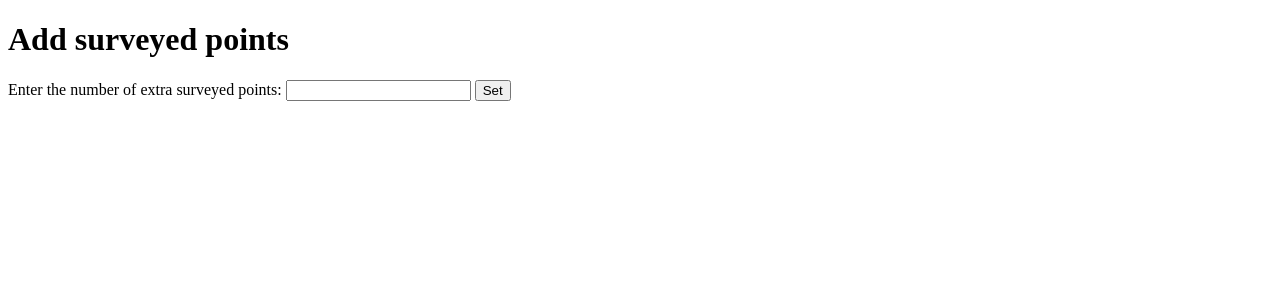
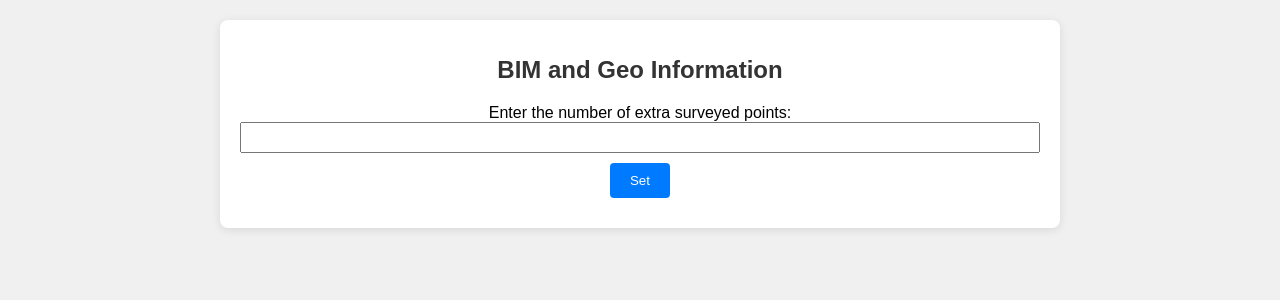
Before and after one commit to tudelft3d/ifcgref, a Flask app: template templates/survey.html in a window 1280 px wide. Shown: the top 300 px of the page. Run offline with Flask 3, Linux system fonts and the light colour scheme; the template is opened without the code that fills it, so the values that code supplies are empty.

Commit message:
new survey ui

```diff
--- a/templates/survey.html
+++ b/templates/survey.html
@@ -1,39 +1,130 @@
 <!DOCTYPE html>
-<html>
+<html lang="en">
 <head>
-    <title>surveyed points</title>
+    <meta charset="UTF-8">
+    <meta name="viewport" content="width=device-width, initial-scale=1.0">
+    <title>Surveyed Points</title>
+    <style>
+        body {
+            font-family: Arial, sans-serif;
+            display: flex;
+            justify-content: center;
+            background-color: #f0f0f0;
+            margin: 0;
+            padding: 20px;
+        }
+        .container {
+            background-color: #fff;
+            padding: 20px;
+            border-radius: 8px;
+            box-shadow: 0 2px 10px rgba(0,0,0,0.1);
+            text-align: center;
+            width: 100%;
+            max-width: 800px;
+        }
+        h1 {
+            margin-bottom: 20px;
+            font-size: 24px;
+            color: #333;
+        }
+        .error-message {
+            color: red;
+            margin-bottom: 20px;
+            white-space: pre-wrap;
+        }
+        table {
+            width: 100%;
+            border-collapse: collapse;
+            margin-bottom: 20px;
+        }
+        table, th, td {
+            border: 1px solid #ddd;
+        }
+        th, td {
+            padding: 8px;
+            text-align: left;
+        }
+        th {
+            background-color: darkblue;
+            color: white;
+        }
+        input[type="text"] {
+            width: 100%;
+            padding: 6px;
+            box-sizing: border-box;
+        }
+        .btn {
+            background-color: #007bff;
+            color: #fff;
+            border: none;
+            padding: 10px 20px;
+            border-radius: 4px;
+            cursor: pointer;
+            transition: background-color 0.3s;
+            margin: 10px 0;
+        }
+        .btn:hover {
+            background-color: #0056b3;
+        }
+        .btn-link {
+            text-decoration: none;
+        }
+    </style>
     <!-- Include jQuery library -->
     <script src="https://code.jquery.com/jquery-3.6.0.min.js"></script>
 </head>
 <body>
-    <h1>Add surveyed points</h1>
+    <div class="container">
+        <h1>BIM and Geo Information</h1>
 
-    {% if message %}
-    <pre>{{ message | safe }}</pre>
+        {% if messages %}
+        <table>
+            <thead>
+                <tr>
+                    <th>Item</th>
+                    <th>Details</th>
+                </tr>
+            </thead>
+            <tbody>
+                {% for message, detail in messages %}
+                <tr>
+                    <td>{{ message }}</td>
+                    <td>{{ detail }}</td>
+                </tr>
+                {% endfor %}
+            </tbody>
+        </table>
         {% endif %}
 
+        {% if error %}
+        <p class="error-message">{{ error }}</p>
+        {% endif %}
+
+
+
+
         {% if Num %}
-        <form method="POST" action={{ url_for('calculate', filename=filename) }}>
+            <form method="POST" action="{{ url_for('calculate', filename=filename) }}">
                 <div id="tableContainer">
                     <!-- Use Jinja2 to generate the table based on the table_content data -->
-                <table border="1">
+                    <table>
                         <tr>
-                        <th colspan="3" style="background-color: darkblue; color: white;">Source CRS (IFC) [{{ ifcunit }}]</th>
+                            <th colspan="3">Source CRS (IFC) [{{ ifcunit }}]</th>
                             <th colspan="3">Target CRS (MAP) [{{ mapunit }}]</th>
                         </tr>
                         <tr>
-                        <th style="background-color: darkblue; color: white;">X</th>
-                        <th style="background-color: darkblue; color: white;">Y</th>
-                        <th style="background-color: darkblue; color: white;">Z</th>
+                            <th>X</th>
+                            <th>Y</th>
+                            <th>Z</th>
                             <th>X'</th>
                             <th>Y'</th>
                             <th>Z'</th>
                         </tr>
                         {% for row in range(Num) %}
                         <tr>
-                        <td style="background-color: darkblue; color: white;"><input type="text" name="x{{ row }}"></td>
-                        <td style="background-color: darkblue; color: white;"><input type="text" name="y{{ row }}"></td>
-                        <td style="background-color: darkblue; color: white;"><input type="text" name="z{{ row }}"></td>
+                            <td><input type="text" name="x{{ row }}"></td>
+                            <td><input type="text" name="y{{ row }}"></td>
+                            <td><input type="text" name="z{{ row }}"></td>
                             <td><input type="text" name="x_prime{{ row }}"></td>
                             <td><input type="text" name="y_prime{{ row }}"></td>
                             <td><input type="text" name="z_prime{{ row }}"></td>
@@ -41,24 +132,24 @@
                         {% endfor %}
                     </table>
                 </div>
-            <input type="submit" value="Submit">
+                <input type="submit" value="Submit" class="btn">
             </form>
         {% else %}
             <form method="POST">
                 <label for="Num">Enter the number of extra surveyed points:</label>
                 <input type="text" id="Num" name="Num">
-                <input type="submit" value="Set">
+                <input type="submit" value="Set" class="btn">
             </form>
         {% endif %}
+    </div>
 
-    <!-- Add script tag for the provided Java+jQuery code -->
     <script>
         $(document).ready(function() {
             $('input').bind('paste', function (e) {
                 var $start = $(this);
                 var source;
 
-                //check for access to clipboard from window or event
+                // Check for access to clipboard from window or event
                 if (window.clipboardData !== undefined) {
                     source = window.clipboardData;
                 } else {
@@ -72,10 +163,9 @@
                             var values = this.split("\t");
                             $.each(values, function () {
                                 $start.val(this);
-                                if ($start.closest('td').next('td').find('input,textarea')[0] != undefined || $start.closest('td').next('td').find('textarea')[0] != undefined) {
+                                if ($start.closest('td').next('td').find('input,textarea')[0] !== undefined) {
                                     $start = $start.closest('td').next('td').find('input,textarea');
-                                }
-                                else {
+                                } else {
                                     return false;
                                 }
                             });
@@ -88,8 +178,32 @@
 
             // Enable cell navigation
             $.fn.enableCellNavigation = function () {
-                // Provided enableCellNavigation function code
-                // ...
+                $('table').each(function () {
+                    var $table = $(this);
+                    $table.find('input,select,button,textarea').keydown(function (e) {
+                        var arrow = { left: 37, up: 38, right: 39, down: 40 };
+                        var focusPrev = function() {
+                            $(this).prev('td').find('input,select,button,textarea').focus();
+                        };
+                        var focusNext = function() {
+                            $(this).closest('td').next('td').find('input,select,button,textarea').focus();
+                        };
+                        switch (e.which) {
+                            case arrow.left:
+                                focusPrev.call(this);
+                                break;
+                            case arrow.right:
+                                focusNext.call(this);
+                                break;
+                            case arrow.up:
+                                $(this).closest('tr').prev('tr').find('td').eq($(this).closest('td').index()).find('input,select,button,textarea').focus();
+                                break;
+                            case arrow.down:
+                                $(this).closest('tr').next('tr').find('td').eq($(this).closest('td').index()).find('input,select,button,textarea').focus();
+                                break;
+                        }
+                    });
+                });
             };
 
             // Call enableCellNavigation on tables
```
Lines whose indentation alone changed are shown as unchanged.
